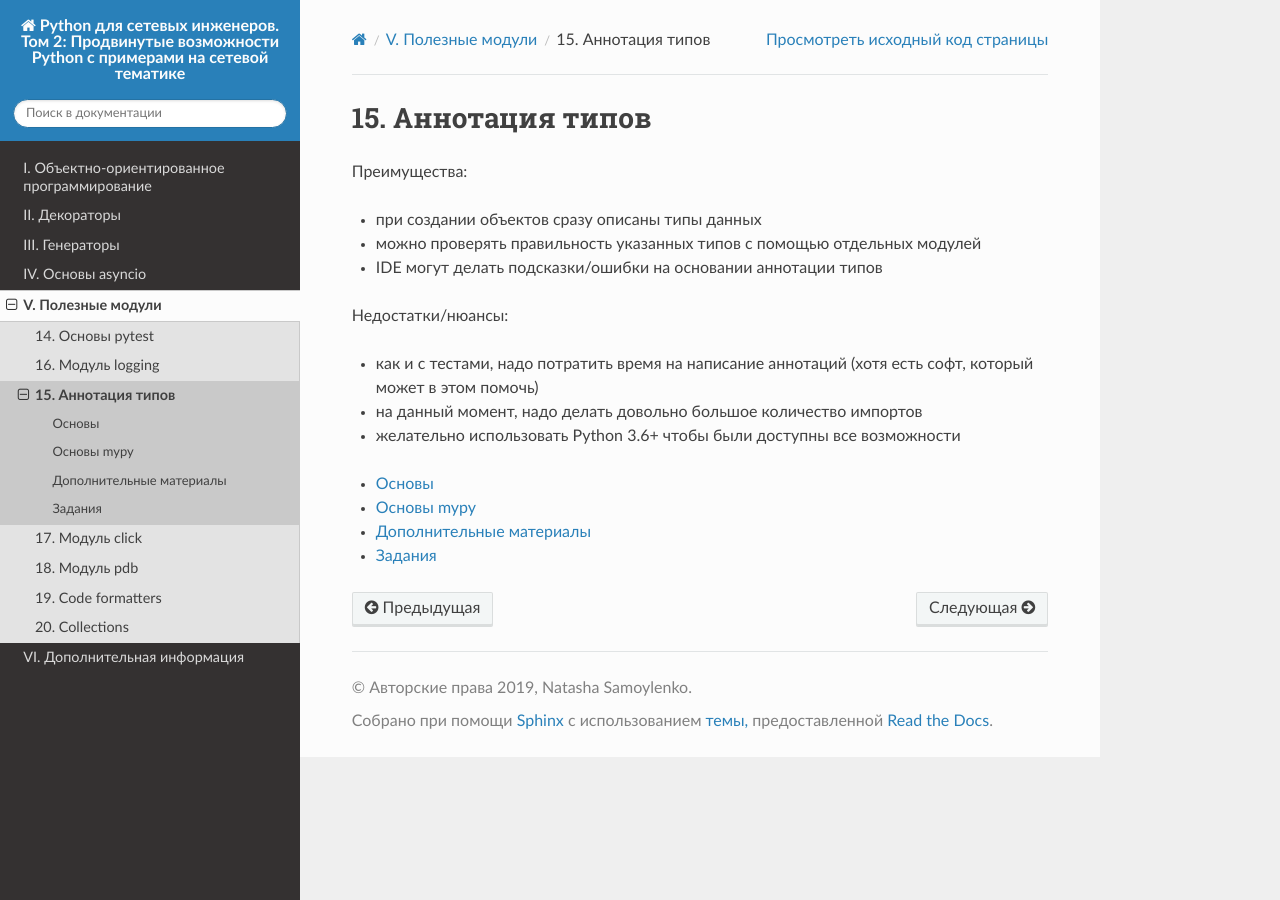
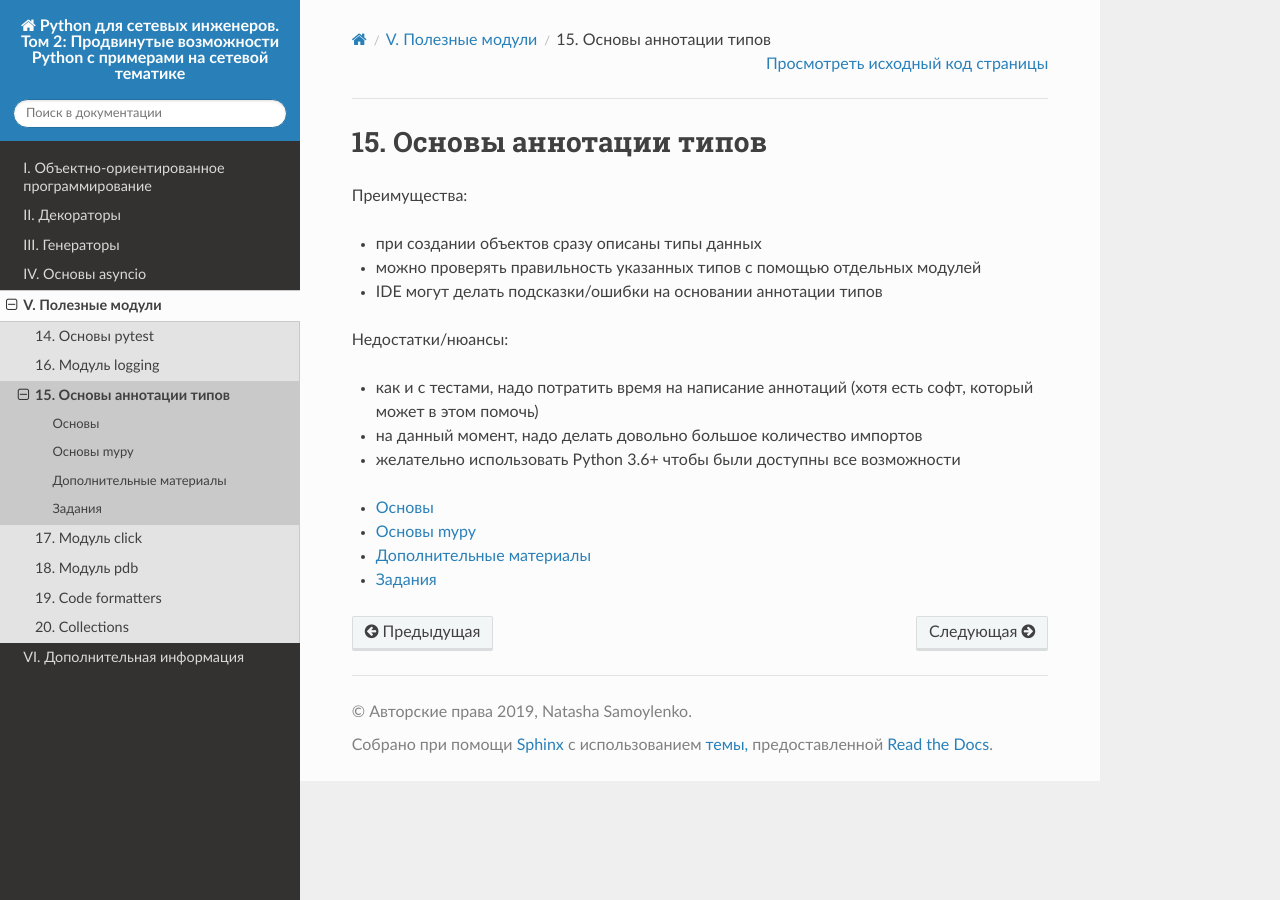
Before and after one commit to natenka/advpyneng-book, a Sphinx documentation site: the page built from docs/source/book/16_type_annotations/index.rst, in a window 1280 px wide. Built offline with Sphinx 7.4.7 and the Read the Docs theme 2.0.0, drawn with Linux system fonts in a browser that asks for light colours; pages that are not in the unit, such as notebooks, are missing from menus.

Commit message:
16_type_annotations draft

```diff
--- a/docs/source/book/16_type_annotations/index.rst
+++ b/docs/source/book/16_type_annotations/index.rst
@@ -2,8 +2,8 @@
 
    \newpage
 
-15. Аннотация типов
-===================
+15. Основы аннотации типов
+==========================
 
 Преимущества:
 
```
